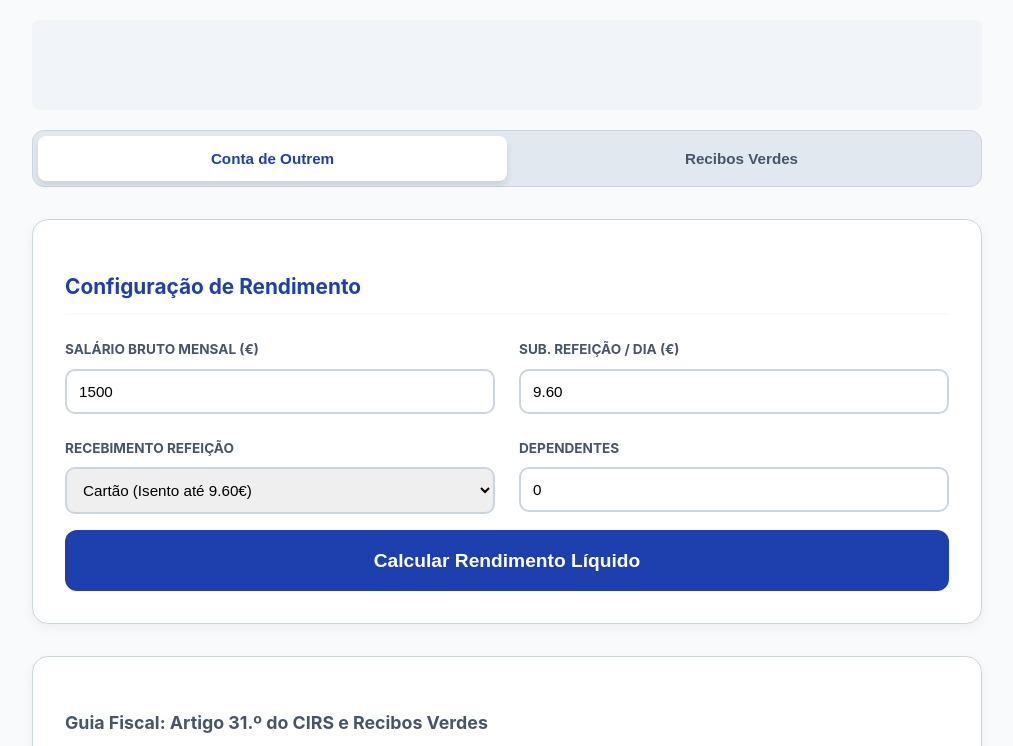
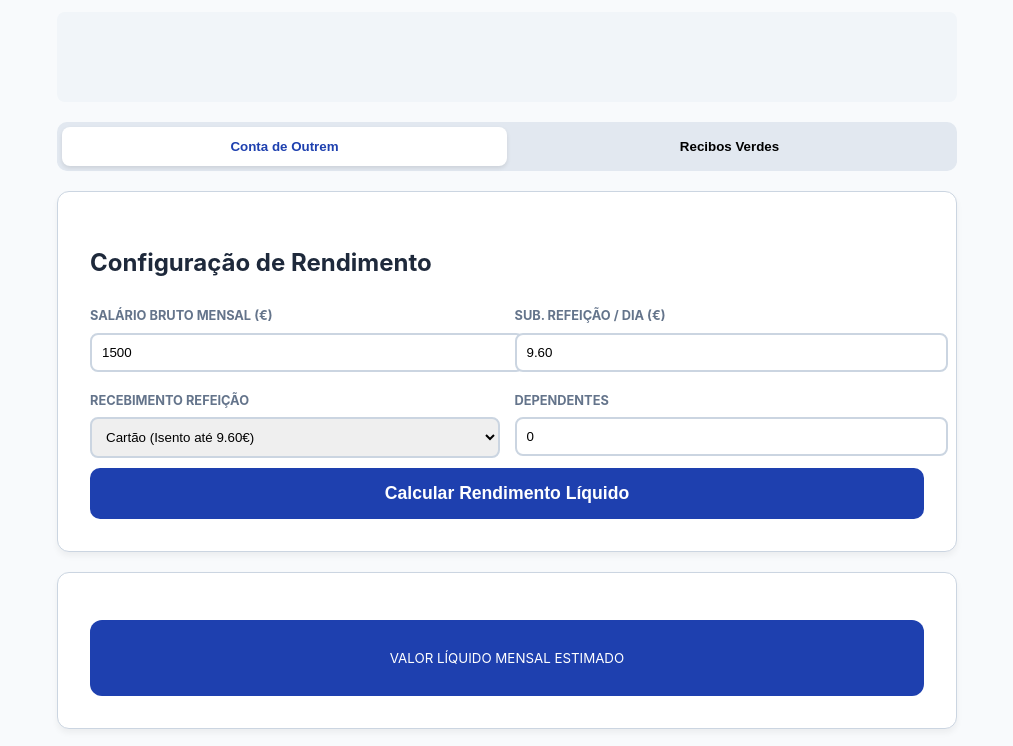
Before and after one commit to ondoreoku/salarioliquido, a plain HTML site: page index.html in a window 1280 px wide. Shown: the part 92-838 px from the top of the page, without its empty margins (133-1146 px from the left). Drawn offline with Linux system fonts and the light colour scheme.

Commit message:
Update style.css

```diff
--- a/style.css
+++ b/style.css
@@ -1,123 +1,17 @@
-:root {
-    --primary: #1e40af;
-    --primary-dark: #1e3a8a;
-    --bg: #f8fafc;
-    --card: #ffffff;
-    --text: #1e293b;
-    --border: #cbd5e1;
-    --accent: #fbbf24;
-    --secondary: #10b981;
-}
-
-body {
-    font-family: 'Inter', sans-serif;
-    background-color: var(--bg);
-    color: var(--text);
-    margin: 0;
-    padding: 15px;
-    line-height: 1.6;
-}
-
-.container {
-    max-width: 950px;
-    margin: 0 auto;
-}
-
-.ad-slot {
-    margin: 20px 0;
-    text-align: center;
-    background: #f1f5f9;
-    border-radius: 8px;
-    min-height: 90px;
-    display: flex;
-    align-items: center;
-    justify-content: center;
-    overflow: hidden;
-}
-
-.regime-selector {
-    display: flex;
-    background: #e2e8f0;
-    padding: 5px;
-    border-radius: 12px;
-    margin-bottom: 2rem;
-    border: 1px solid var(--border);
-}
-
-.regime-btn {
-    flex: 1;
-    padding: 14px;
-    border: none;
-    border-radius: 8px;
-    cursor: pointer;
-    font-weight: 700;
-    background: transparent;
-    color: #475569;
-    font-size: 0.95rem;
-}
-
-.regime-btn.active {
-    background: white;
-    color: var(--primary);
-    box-shadow: 0 4px 6px rgba(0,0,0,0.1);
-}
-
-.card {
-    background: var(--card);
-    padding: 2rem;
-    border-radius: 16px;
-    box-shadow: 0 4px 12px rgba(0,0,0,0.05);
-    margin-bottom: 1.5rem;
-    border: 1px solid var(--border);
-}
-
-h1 { text-align: center; color: var(--primary); font-size: 1.8rem; margin-bottom: 2rem; }
-h2 { color: var(--primary); font-size: 1.3rem; border-bottom: 2px solid var(--bg); padding-bottom: 10px; margin-bottom: 1.5rem; }
-
-.grid {
-    display: grid;
-    grid-template-columns: 1fr;
-    gap: 1.5rem;
-}
-
-@media (min-width: 640px) {
-    .grid { grid-template-columns: 1fr 1fr; }
-}
-
-.input-group { display: flex; flex-direction: column; }
-label { font-size: 0.85rem; font-weight: 700; margin-bottom: 0.5rem; color: #475569; text-transform: uppercase; }
-input, select { padding: 12px; border: 2px solid var(--border); border-radius: 10px; font-size: 0.95rem; width: 100%; box-sizing: border-box; }
-
-.btn-calculate {
-    width: 100%;
-    background: var(--primary);
-    color: white;
-    border: none;
-    padding: 1.2rem;
-    border-radius: 12px;
-    font-size: 1.2rem;
-    font-weight: 800;
-    cursor: pointer;
-    margin-top: 1rem;
-}
-
-#results { display: none; border-left: 6px solid var(--primary); }
-#results.show { display: block; animation: slideUp 0.3s ease-out; }
-
-.res-row { display: flex; justify-content: space-between; padding: 10px 0; border-bottom: 1px solid #f1f5f9; }
-.val { font-weight: 700; font-family: 'Monaco', monospace; }
-
-.highlight-box {
-    background: var(--primary);
-    color: white;
-    border-radius: 16px;
-    padding: 2rem;
-    text-align: center;
-}
-
-.info-content { margin-top: 2rem; font-size: 0.95rem; color: #475569; line-height: 1.8; }
-
-footer { margin-top: 2rem; padding: 2rem 0; border-top: 1px solid var(--border); text-align: center; font-size: 0.85rem; color: #64748b; }
-footer a { color: var(--primary); text-decoration: none; margin: 0 10px; }
-
-@keyframes slideUp { from { opacity: 0; transform: translateY(10px); } to { opacity: 1; transform: translateY(0); } }
+:root { --primary: #1e40af; --bg: #f8fafc; --card: #ffffff; --text: #1e293b; --border: #cbd5e1; }
+body { font-family: 'Inter', sans-serif; background: var(--bg); color: var(--text); margin: 0; padding: 10px; line-height: 1.6; }
+.container { max-width: 900px; margin: 0 auto; }
+.card { background: var(--card); padding: 2rem; border-radius: 12px; border: 1px solid var(--border); box-shadow: 0 4px 6px rgba(0,0,0,0.05); margin-bottom: 20px; }
+.regime-selector { display: flex; background: #e2e8f0; padding: 5px; border-radius: 10px; margin-bottom: 20px; }
+.regime-btn { flex: 1; padding: 12px; border: none; cursor: pointer; font-weight: bold; background: transparent; border-radius: 8px; }
+.regime-btn.active { background: white; color: var(--primary); box-shadow: 0 2px 4px rgba(0,0,0,0.1); }
+.grid { display: grid; grid-template-columns: 1fr 1fr; gap: 15px; }
+@media (max-width: 600px) { .grid { grid-template-columns: 1fr; } }
+label { font-size: 0.8rem; font-weight: bold; color: #64748b; text-transform: uppercase; }
+input, select { padding: 10px; border: 2px solid var(--border); border-radius: 8px; width: 100%; margin-top: 5px; }
+.btn-calculate { width: 100%; padding: 15px; background: var(--primary); color: white; border: none; border-radius: 10px; font-size: 1.1rem; font-weight: bold; cursor: pointer; margin-top: 10px; }
+.highlight-box { background: var(--primary); color: white; padding: 25px; border-radius: 12px; text-align: center; margin-top: 15px; }
+.res-row { display: flex; justify-content: space-between; padding: 8px 0; border-bottom: 1px solid #f1f5f9; }
+.ad-slot { background: #f1f5f9; min-height: 90px; margin: 20px 0; border-radius: 8px; display: flex; align-items: center; justify-content: center; }
+footer { text-align: center; padding: 20px; font-size: 0.8rem; color: #94a3b8; }
+footer a { color: var(--primary); text-decoration: none; margin: 0 5px; }
```
